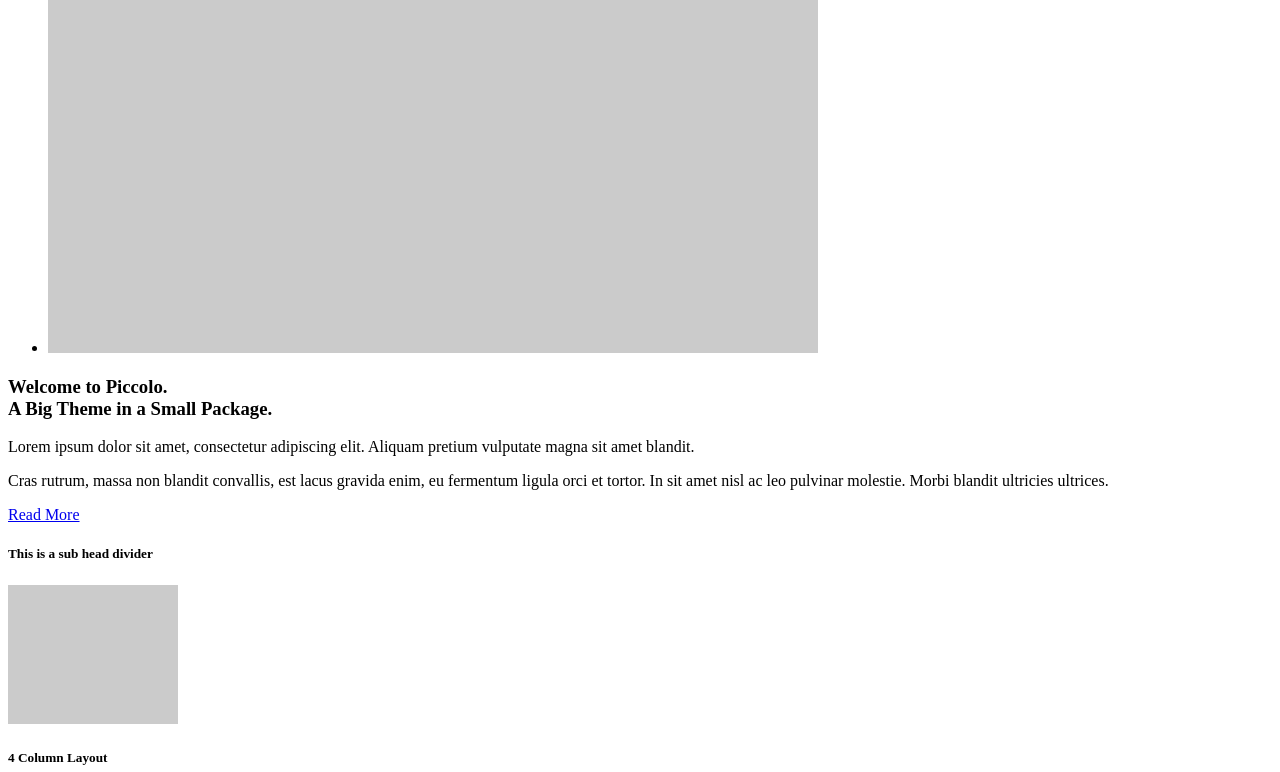
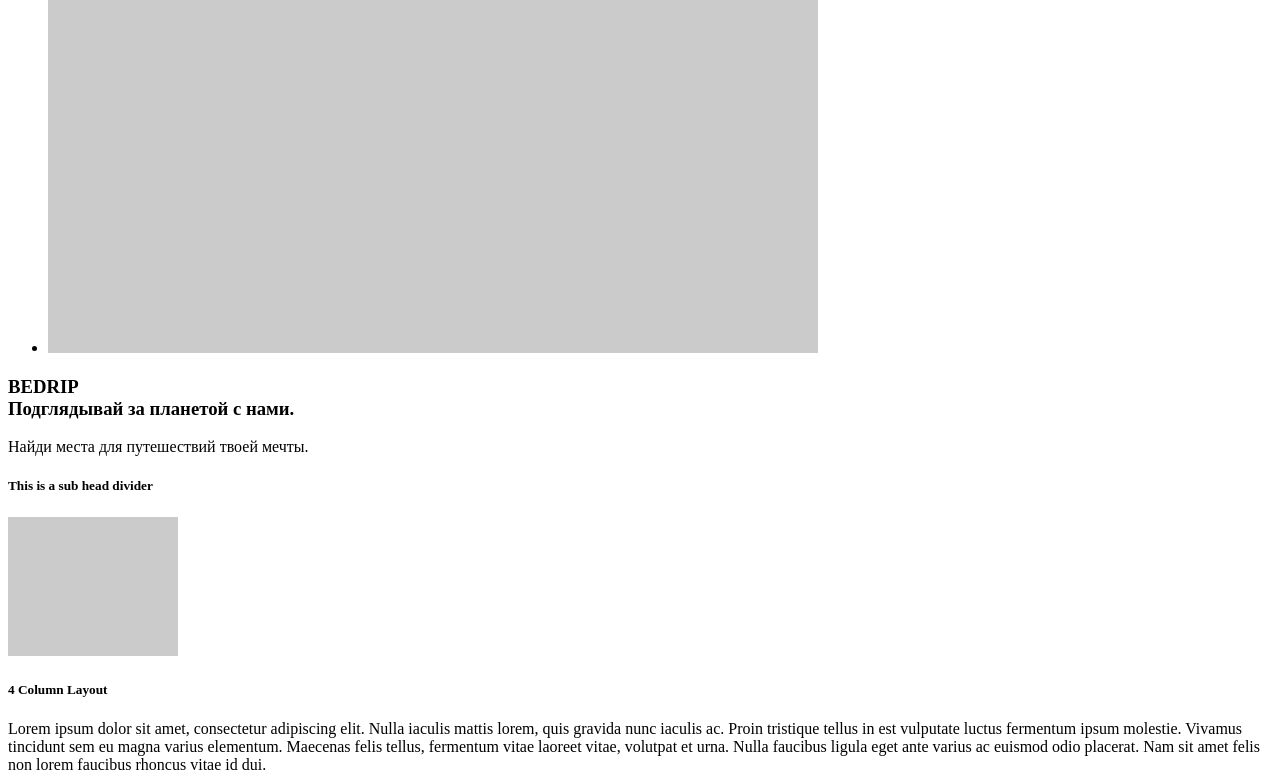
Before and after one commit to gro577/cam, a Yii app: template frontend/views/site/index.php in a window 1280 px wide. Shown: the part 1624-2396 px from the top of the page. Run offline with PHP 8.4 and a stand-in for Yii, Linux system fonts and the light colour scheme; the template is opened without the code that fills it, so the values that code supplies are empty; some libraries are stand-ins or nearby versions.

Commit message:
index page text
index

```diff
--- a/frontend/views/site/index.php
+++ b/frontend/views/site/index.php
@@ -2,7 +2,7 @@
 
 /* @var $this yii\web\View */
 
-$this->title = 'My Yii Application';
+$this->title = 'Онлайн веб камеры';
 ?>
 <div class="span10">
     <div class="row headline"><!-- Begin Headline -->
@@ -29,17 +29,14 @@ $this->title = 'My Yii Application';
         <!-- Headline Text
         ================================================== -->
         <div class="span3">
-            <h3>Welcome to Piccolo. <br/>
-                A Big Theme in a Small Package.</h3>
-            <p class="lead">Lorem ipsum dolor sit amet, consectetur adipiscing elit. Aliquam pretium vulputate
-                magna
-                sit
-                amet blandit.</p>
-            <p>Cras rutrum, massa non blandit convallis, est lacus gravida enim, eu fermentum ligula orci et
+            <h3>BEDRIP<br/>
+                Подглядывай за планетой с нами.</h3>
+            <p class="lead">Найди места для путешествий твоей мечты.</p>
+          <!--  <p>Cras rutrum, massa non blandit convallis, est lacus gravida enim, eu fermentum ligula orci et
                 tortor.
                 In
                 sit amet nisl ac leo pulvinar molestie. Morbi blandit ultricies ultrices.</p>
-            <a href="#"><i class="icon-plus-sign"></i>Read More</a>
+            <a href="#"><i class="icon-plus-sign"></i>Read More</a>-->
         </div>
     </div><!-- End Headline -->
 
```
